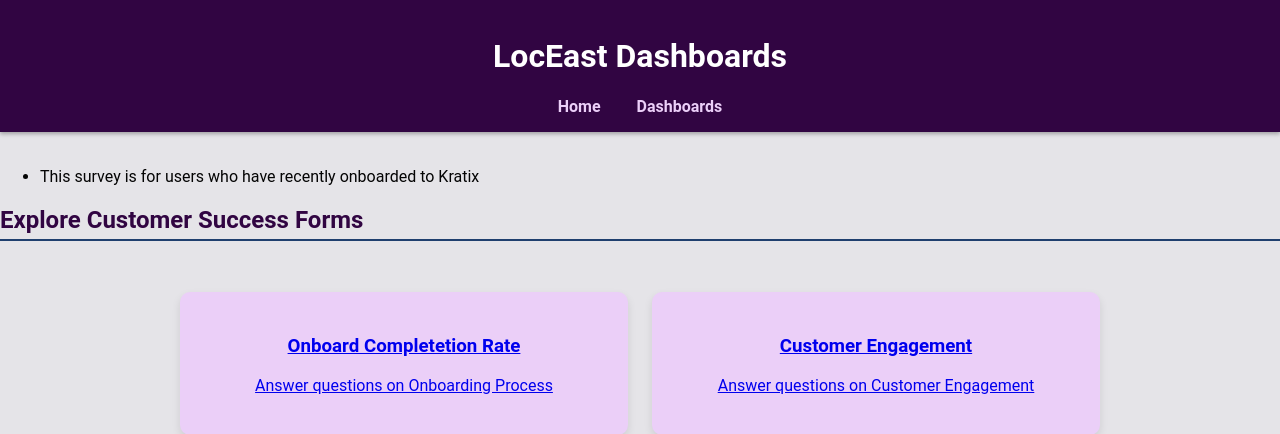
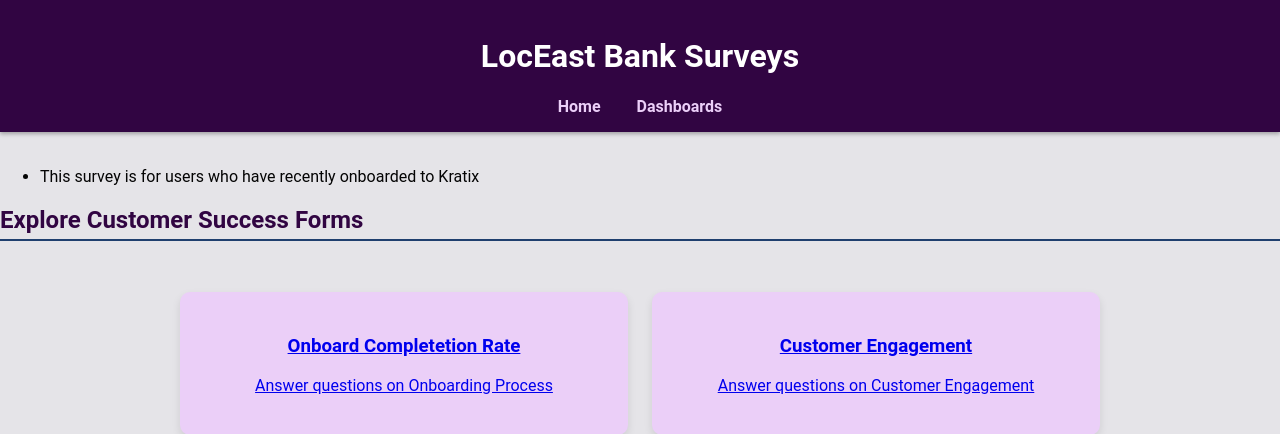
Before and after one commit to Mattay22/eep_cs, a Flask app: page / in a window 1280 px wide. Shown: the top 434 px of the page. Run offline with Flask 3, Linux system fonts and the light colour scheme.

Commit message:
slight template changes

```diff
--- a/requirements.txt
+++ b/requirements.txt
@@ -35,3 +35,6 @@ urllib3==2.5.0
 Werkzeug==3.1.3
 xyzservices==2025.4.0
 yarl==1.9.4
+Werkzeug==3.1.3
+xyzservices==2025.4.0
+gunicorn==21.2.0
--- a/templates/base.html
+++ b/templates/base.html
@@ -9,7 +9,7 @@
 
   <header>
     <div class="header-content">
-      <h1>LocEast Dashboards</h1>
+      <h1>LocEast Bank Surveys</h1>
     </div>
     <nav class="nav">
       <a href="/">Home</a>
```
